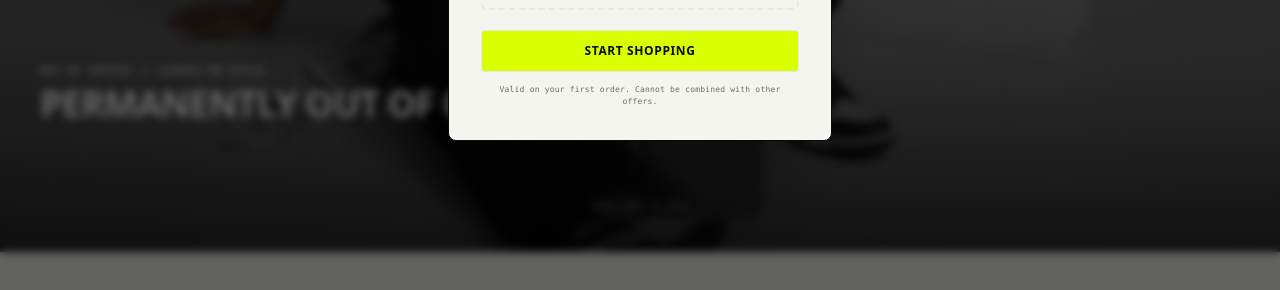
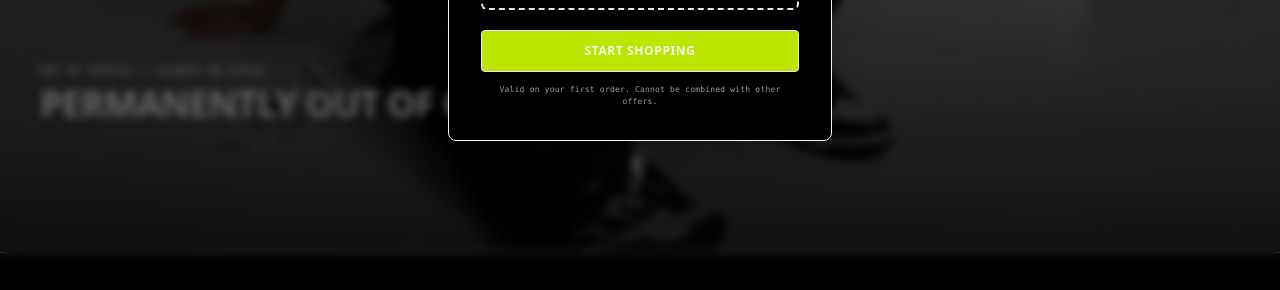
Before and after one commit to YashShroff132/CorporateM, a Next.js app: page / in a window 1280 px wide. Shown: the part 467-757 px from the top of the page. Built offline with nearby package versions, Linux system fonts and the light colour scheme; no server answers; the database is empty.

Commit message:
style: default to dark mode, remove background blur behind 3D logo, and lower logo positioning

```diff
--- a/src/app/layout.tsx
+++ b/src/app/layout.tsx
@@ -45,18 +45,20 @@ export default function RootLayout({
   children: React.ReactNode;
 }) {
   return (
-    <html lang="en">
+    <html lang="en" className="dark">
       <head>
         <script
           dangerouslySetInnerHTML={{
             __html: `
               try {
-                if (localStorage.theme === 'dark') {
+                if (localStorage.theme === 'light') {
+                  document.documentElement.classList.remove('dark');
+                } else {
                   document.documentElement.classList.add('dark');
-                } else {
-                  document.documentElement.classList.remove('dark');
                 }
-              } catch (_) {}
+              } catch (_) {
+                document.documentElement.classList.add('dark');
+              }
             `,
           }}
         />
--- a/src/components/DanglingLogo.tsx
+++ b/src/components/DanglingLogo.tsx
@@ -277,7 +277,7 @@ export function DanglingLogo({ className = 'relative w-full h-full' }: { classNa
   return (
     <div
       ref={containerRef}
-      className={`relative w-[160px] sm:w-[200px] md:w-[250px] h-[100px] sm:h-[125px] md:h-[150px] flex flex-col items-center justify-center overflow-hidden select-none bg-black/40 backdrop-blur-md border border-white/15 rounded-2xl shadow-2xl p-1 pb-3 ${className}`}
+      className={`relative w-[180px] sm:w-[230px] md:w-[280px] h-[110px] sm:h-[135px] md:h-[160px] flex flex-col items-center justify-center overflow-hidden select-none bg-transparent ${className}`}
       aria-label="3D Interactive OOO Logo"
     >
       {/* 3D Canvas rendering region */}
@@ -285,7 +285,7 @@ export function DanglingLogo({ className = 'relative w-full h-full' }: { classNa
         ref={canvasRef}
         className="w-full h-full cursor-grab active:cursor-grabbing outline-none touch-none"
       />
-      <span className="absolute bottom-1.5 text-[6px] sm:text-[8px] font-mono uppercase tracking-widest text-white/60 pointer-events-none select-none">
+      <span className="absolute bottom-0 text-[6px] sm:text-[8px] font-mono uppercase tracking-widest text-white/50 pointer-events-none select-none">
         DRAG LOGO TO SPIN
       </span>
     </div>
--- a/src/components/shop/ShopView.tsx
+++ b/src/components/shop/ShopView.tsx
@@ -66,7 +66,7 @@ export function ShopView({
             </h2>
           </div>
           {/* 3D Interactive Logo Capsule dead-centered over the bottom of the hero image */}
-          <div className="absolute bottom-5 sm:bottom-8 left-1/2 -translate-x-1/2 z-30">
+          <div className="absolute bottom-2 sm:bottom-3 left-1/2 -translate-x-1/2 z-30">
             <DanglingLogo />
           </div>
         </div>
```
